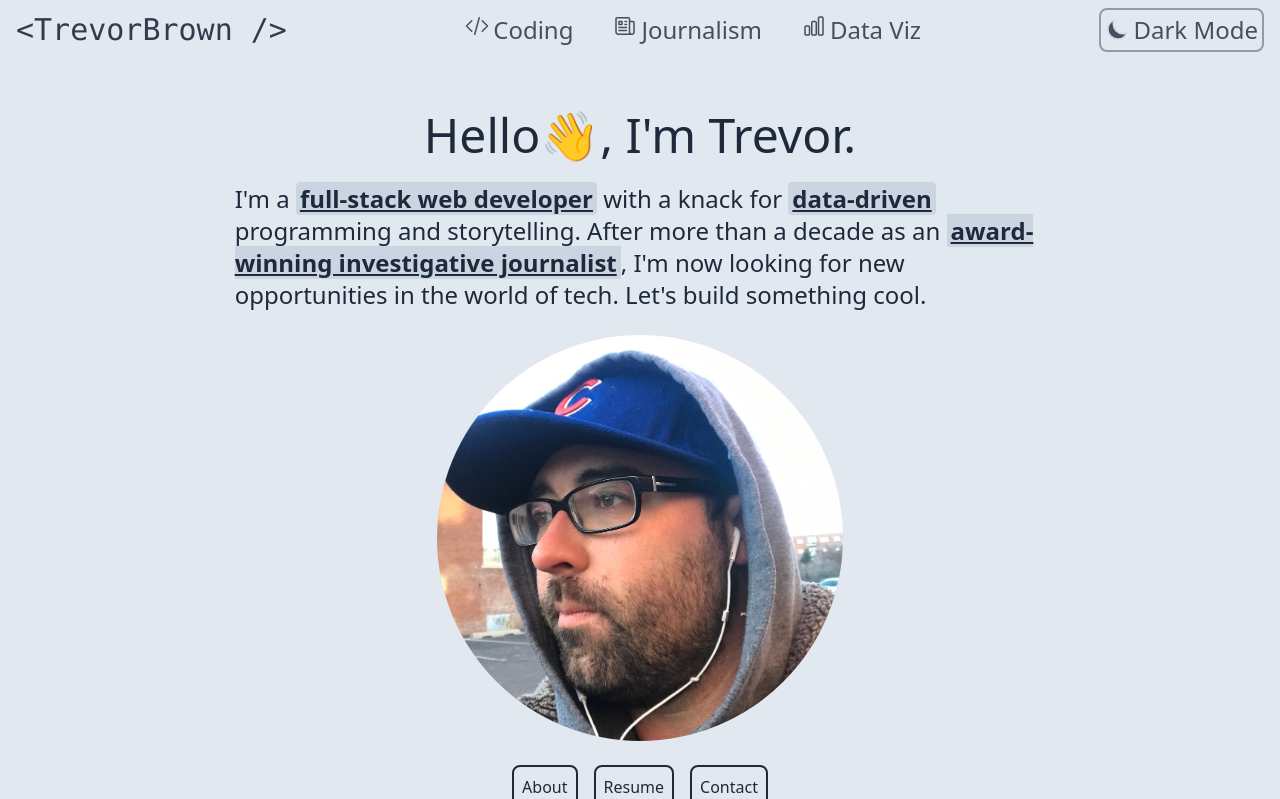
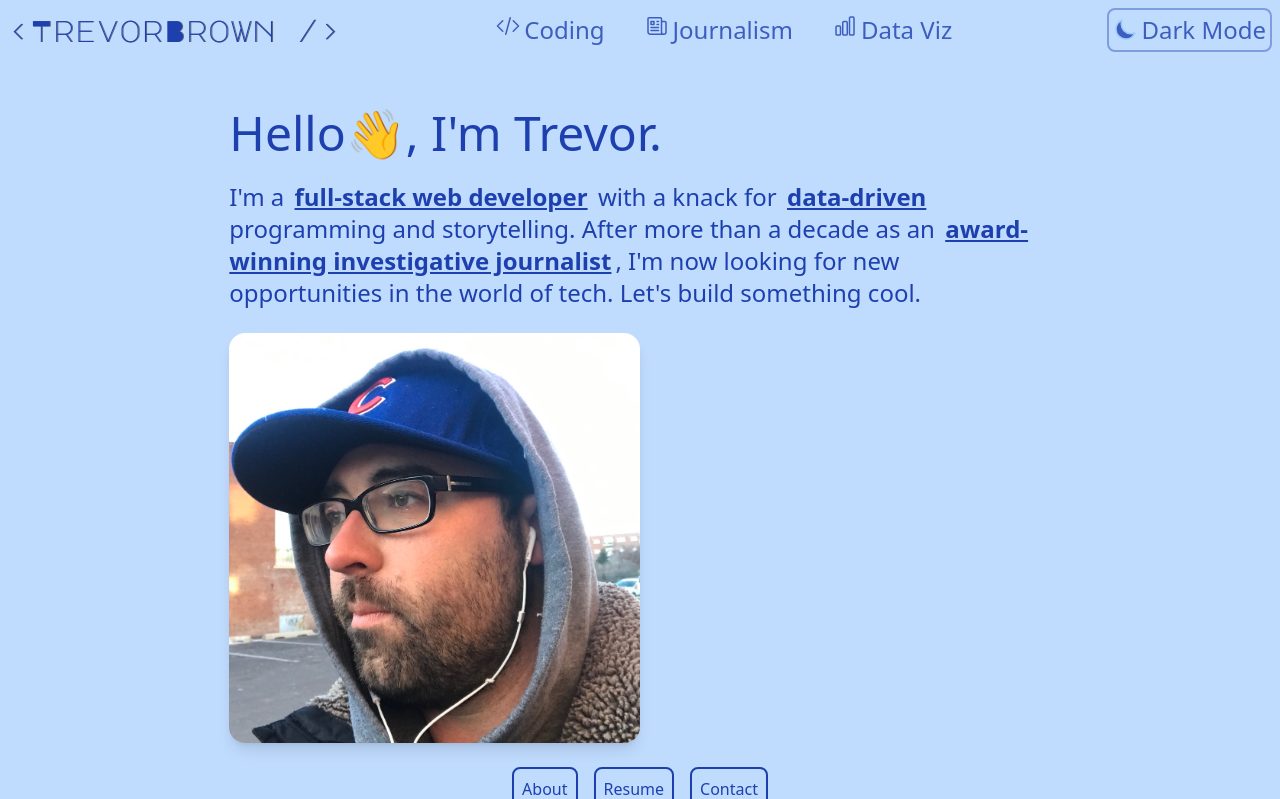
Before and after one commit to tbrown034/my-portfolio, a Next.js app: page / in a window 1280 px wide. Shown: the top 799 px of the page. Built offline with nearby package versions, Linux system fonts and the light colour scheme.

Commit message:
feat: added google fonts

```diff
--- a/app/Components/Home/Hero.jsx
+++ b/app/Components/Home/Hero.jsx
@@ -1,7 +1,6 @@
 // app > Components > Home > Hero.jsx
 
 import Intro from "./Intro";
-import IntroCards from "./IntroCards";
 
 export default function Hero() {
   return (
--- a/app/Components/Home/Intro.jsx
+++ b/app/Components/Home/Intro.jsx
@@ -5,7 +5,7 @@ import { motion } from "framer-motion";
 
 export default function Intro() {
   return (
-    <div className="flex flex-col items-center justify-center min-h-screen gap-6 p-4 sm:w-2/3">
+    <div className="flex flex-col justify-center min-h-screen gap-6 p-4 sm:w-2/3">
       <motion.h1
         className="text-5xl"
         initial={{ y: -100, opacity: 0 }}
@@ -16,35 +16,35 @@ export default function Intro() {
       </motion.h1>
       <h3 className="text-2xl">
         I'm a{" "}
-        <span className="px-1 font-bold underline rounded bg-slate-300">
+        <span className="px-1 font-bold underline rounded bg-zink-300">
           full-stack web developer
         </span>{" "}
         with a knack for{" "}
-        <span className="px-1 font-bold underline rounded bg-slate-300">
+        <span className="px-1 font-bold underline rounded bg-zink-300">
           data-driven
         </span>{" "}
         programming and storytelling. After more than a decade as an{" "}
-        <span className="px-1 font-bold underline bg-slate-300">
+        <span className="px-1 font-bold underline bg-zink-300">
           award-winning investigative journalist
         </span>
         , I'm now looking for new opportunities in the world of tech. Let's
         build something cool.
       </h3>
 
-      <div className="w-1/2 overflow-hidden rounded-full">
+      <motion.div className="w-1/2 overflow-hidden shadow-lg rounded-2xl">
         <Image src={photo} alt="Trevor Brown" />
-      </div>
+      </motion.div>
 
       <div className="flex justify-center gap-4">
-        <button className="p-2 border-2 rounded-lg border-slate-800 hover:bg-slate-300 active:bg-slate-400">
+        <button className="p-2 border-2 border-blue-800 rounded-lg hover:bg-blue-300 active:bg-blue-400">
           About
         </button>
 
-        <button className="p-2 border-2 rounded-lg border-slate-800 hover:bg-slate-300 active:bg-slate-400">
+        <button className="p-2 border-2 border-blue-800 rounded-lg hover:bg-blue-300 active:bg-blue-400">
           Resume
         </button>
 
-        <button className="p-2 border-2 rounded-lg border-slate-800 hover:bg-slate-300 active:bg-slate-400">
+        <button className="p-2 border-2 border-blue-800 rounded-lg hover:bg-blue-300 active:bg-blue-400">
           Contact
         </button>
       </div>
--- a/app/Components/Home/IntroCards.jsx
+++ b/app/Components/Home/IntroCards.jsx
@@ -7,7 +7,7 @@ import { ChartBarIcon } from "@heroicons/react/24/outline";
 export default function IntroCards() {
   return (
     <div className="grid grid-rows-3 gap-3 sm:grid-cols-3">
-      <div className="flex flex-col justify-between p-6 transition-transform duration-500 transform rounded-lg shadow-md bg-gradient-to-br from-slate-300 to-slate-400 hover:scale-105 hover:shadow-lg">
+      <div className="flex flex-col justify-between p-6 transition-transform duration-500 transform rounded-lg shadow-md bg-gradient-to-br from-blue-300 to-blue-400 hover:scale-105 hover:shadow-lg">
         <div className="flex items-center mb-4 space-x-2">
           <CodeBracketIcon className="w-6 h-6" />
           <h2 className="text-2xl font-semibold">Coding</h2>
@@ -34,7 +34,7 @@ export default function IntroCards() {
       </div>
 
       {/* Journalism Card */}
-      <div className="p-6 transition-transform duration-500 transform rounded-lg shadow-md bg-gradient-to-br from-slate-300 to-slate-400 hover:scale-105 hover:shadow-lg">
+      <div className="p-6 transition-transform duration-500 transform rounded-lg shadow-md bg-gradient-to-br from-blue-300 to-blue-400 hover:scale-105 hover:shadow-lg">
         <div className="flex items-center mb-4 space-x-2">
           <NewspaperIcon className="w-6 h-6" />
           <h2 className="text-2xl font-semibold">Journalism</h2>
@@ -57,7 +57,7 @@ export default function IntroCards() {
       </div>
 
       {/* Data Viz Card */}
-      <div className="flex flex-col justify-between p-6 transition-transform duration-500 transform rounded-lg shadow-md bg-gradient-to-br from-slate-300 to-slate-400 hover:scale-105 hover:shadow-lg">
+      <div className="flex flex-col justify-between p-6 transition-transform duration-500 transform rounded-lg shadow-md bg-gradient-to-br from-blue-300 to-blue-400 hover:scale-105 hover:shadow-lg">
         <div className="flex items-center mb-4 space-x-2">
           <ChartBarIcon className="w-6 h-6" />
           <h2 className="text-2xl font-semibold">Data Vizs</h2>
--- a/app/Components/UI/header.jsx
+++ b/app/Components/UI/header.jsx
@@ -9,21 +9,23 @@ import { MoonIcon } from "@heroicons/react/24/outline";
 export default function Header() {
   return (
     <header className="flex items-center justify-between p-2 text-2xl">
-      <h1 className="font-mono text-2xl opacity-90 md:text-3xl">
-        {" "}
+      <h1
+        className={`font-majorMono text-3xl`}
+        style={{ textShadow: "rgba(0, 0, 0, 0.5) 1px 0px 0px" }}
+      >
         &lt;TrevorBrown /&gt;
       </h1>
 
       <div className="hidden gap-8 sm:flex opacity-80">
         <Link
-          className="flex gap-1 p-1 rounded-lg hover:bg-slate-300 active:bg-slate-400"
+          className="flex gap-1 p-1 rounded-lg hover:bg-blue-300 active:bg-blue-400"
           href="/"
         >
           <CodeBracketIcon className="w-6 h-6" />
           <p>Coding</p>
         </Link>
         <Link
-          className="flex gap-1 p-1 rounded-lg hover:bg-slate-300 active:bg-slate-400"
+          className="flex gap-1 p-1 rounded-lg hover:bg-blue-300 active:bg-blue-400"
           href="/"
         >
           <NewspaperIcon className="w-6 h-6" />
@@ -31,7 +33,7 @@ export default function Header() {
         </Link>
 
         <Link
-          className="flex gap-1 p-1 rounded-lg hover:bg-slate-300 active:bg-slate-400"
+          className="flex gap-1 p-1 rounded-lg hover:bg-blue-300 active:bg-blue-400"
           href="/"
         >
           <ChartBarIcon className="w-6 h-6"></ChartBarIcon>
@@ -42,8 +44,8 @@ export default function Header() {
       <div className="sm:hidden ">
         <Bars3Icon className="w-8 h-8" />
       </div>
-      <button className="items-center justify-center hidden gap-1 p-1 border-2 border-opacity-50 rounded-lg opacity-80 border-slate-800 sm:flex hover:bg-slate-300 active:bg-slate-400">
-        <MoonIcon className="w-6 h-6 text-slate-300 fill-slate-800" />
+      <button className="items-center justify-center hidden gap-1 p-1 border-2 border-blue-800 border-opacity-50 rounded-lg opacity-80 sm:flex hover:bg-blue-300 active:bg-blue-400">
+        <MoonIcon className="w-6 h-6 text-blue-300 fill-blue-800" />
         <p>Dark Mode</p>
       </button>
     </header>
--- /dev/null
+++ b/app/code/page.jsx
@@ -0,0 +1,7 @@
+export default function code() {
+  return (
+    <section className="flex flex-col items-center justify-center min-h-screen bg-blue-400">
+      <h1>Code</h1>
+    </section>
+  );
+}
--- a/app/layout.js
+++ b/app/layout.js
@@ -1,6 +1,48 @@
 import "./globals.css";
 import Footer from "./Components/UI/footer";
 import Header from "./Components/UI/header";
+import {
+  Inter,
+  Roboto_Mono,
+  Shadows_Into_Light,
+  Nanum_Pen_Script,
+  Major_Mono_Display,
+} from "next/font/google";
+
+const inter = Inter({
+  subsets: ["latin"],
+  display: "swap",
+  variable: "--font-inter",
+});
+
+const roboto_mono = Roboto_Mono({
+  subsets: ["latin"],
+  display: "swap",
+  variable: "--font-roboto-mono",
+});
+
+const shadows_into_light = Shadows_Into_Light({
+  subsets: ["latin"],
+  display: "swap",
+  weight: "400",
+
+  variable: "--font-shadows-into-light",
+});
+
+const nanum_pen_script = Nanum_Pen_Script({
+  subsets: ["latin"],
+  display: "swap",
+  weight: "400",
+
+  variable: "--font-nanum-pen-script",
+});
+
+const major_mono_display = Major_Mono_Display({
+  subsets: ["latin"],
+  display: "swap",
+  variable: "--font-major-mono-display",
+  weight: "400",
+});
 
 export const metadata = {
   title: "Trevor Brown: Copy + Code",
@@ -9,8 +51,11 @@ export const metadata = {
 
 export default function RootLayout({ children }) {
   return (
-    <html lang="en">
-      <body className="px-2 bg-slate-200 text-slate-800 dark:bg-slate-800 dark:text-slate-200">
+    <html
+      lang="en"
+      className={`${inter.variable} ${roboto_mono.variable} ${shadows_into_light.variable} ${nanum_pen_script.variable} ${major_mono_display.variable}`}
+    >
+      <body className="text-blue-800 bg-blue-200 dark:bg-blue-800 dark:text-blue-200">
         <Header />
         {children}
         <Footer />
--- a/app/page.js
+++ b/app/page.js
@@ -1,10 +1,11 @@
 import Hero from "../app/Components/Home/Hero.jsx";
-import IntroCards from "../app/Components/Home/IntroCards.jsx";
+import Code from "./code/page.jsx";
 
 export default function Home() {
   return (
     <main>
       <Hero />
+      <Code />
     </main>
   );
 }
--- a/tailwind.config.js
+++ b/tailwind.config.js
@@ -8,8 +8,11 @@ module.exports = {
   theme: {
     extend: {
       fontFamily: {
-        inter: ["Inter", "sans-serif"],
-        rowdies: ["Rowdies", "cursive"],
+        inter: ["var(--font-inter)"],
+        mono: ["var(--font-roboto-mono)"],
+        shadows: ["var(--font-shadows-into-light)"],
+        penScript: ["var(--font-nanum-pen-script)"],
+        majorMono: ["var(--font-major-mono-display)"],
       },
     },
   },
```
